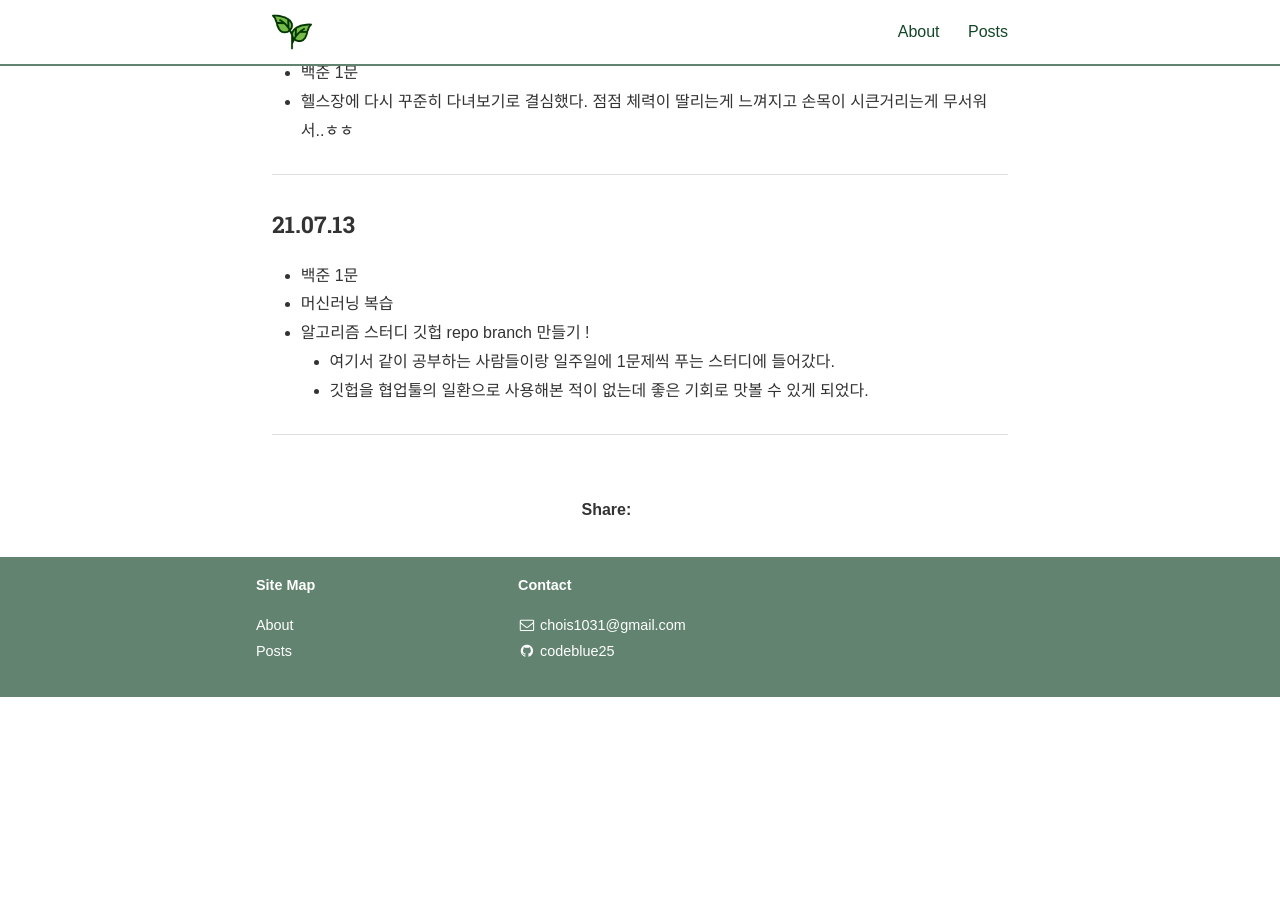
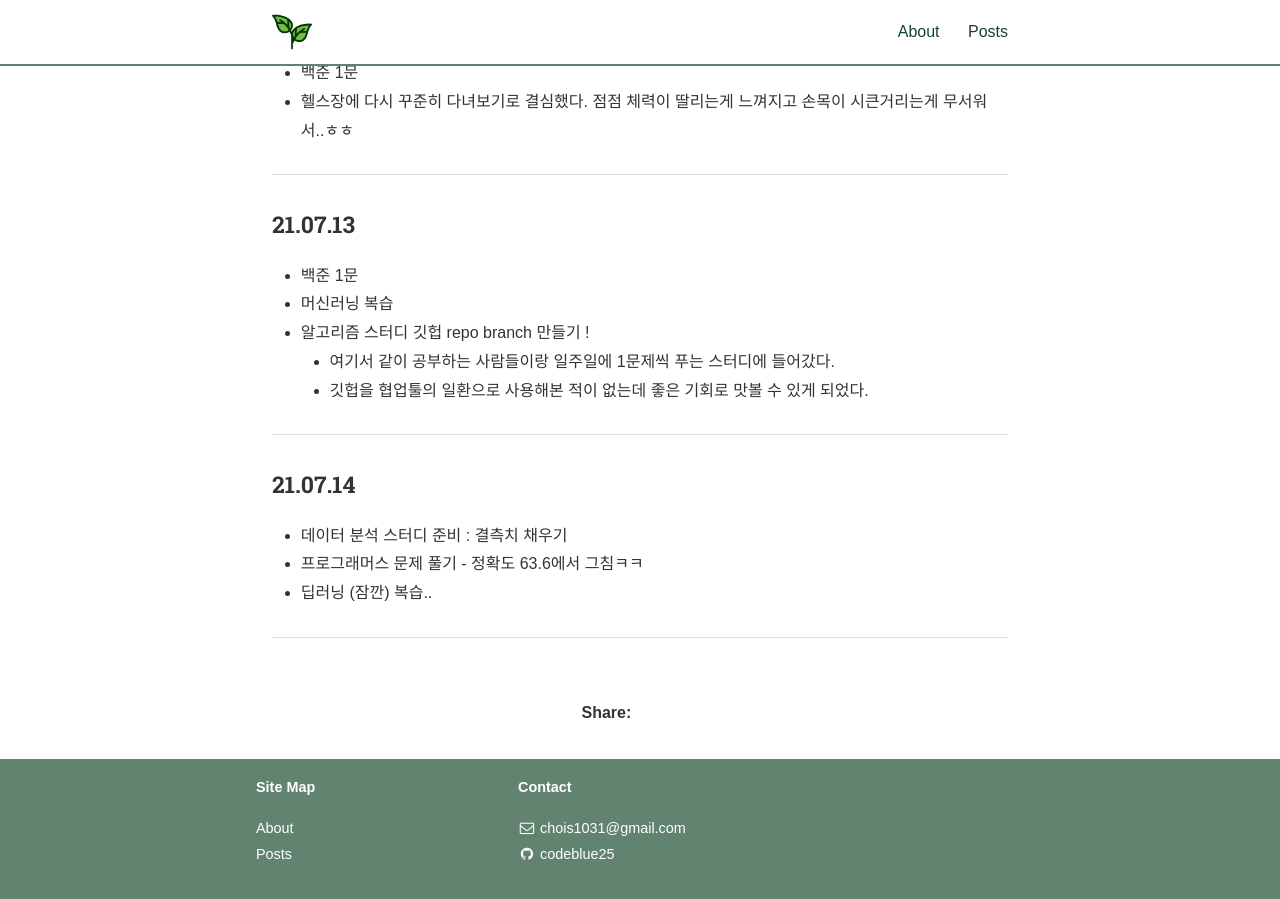
Before and after one commit to codeblue25/codeblue25.github.io, a Jekyll site: the page built from _posts/2021-07-11-0717.md, in a window 1280 px wide and 900 px high, scrolled down 645 px. Built offline with Jekyll 4.4.1, drawn with Linux system fonts in a browser that asks for light colours; nearby versions of some CDN libraries; some web fonts are replaced; a style sheet for code colours, icons or effects is not loaded; before the commit the page ends 1342 px from its top, so only the background shows below that.

Commit message:
210714 TIL

```diff
--- a/_posts/2021-07-11-0717.md
+++ b/_posts/2021-07-11-0717.md
@@ -32,3 +32,11 @@ categories: TIL
   - 깃헙을 협업툴의 일환으로 사용해본 적이 없는데 좋은 기회로 맛볼 수 있게 되었다.
 
 ---
+
+<h3>21.07.14</h3>
+
+- 데이터 분석 스터디 준비 : 결측치 채우기
+- 프로그래머스 문제 풀기 - 정확도 63.6에서 그침ㅋㅋ
+- 딥러닝 (잠깐) 복습..
+
+---
```
